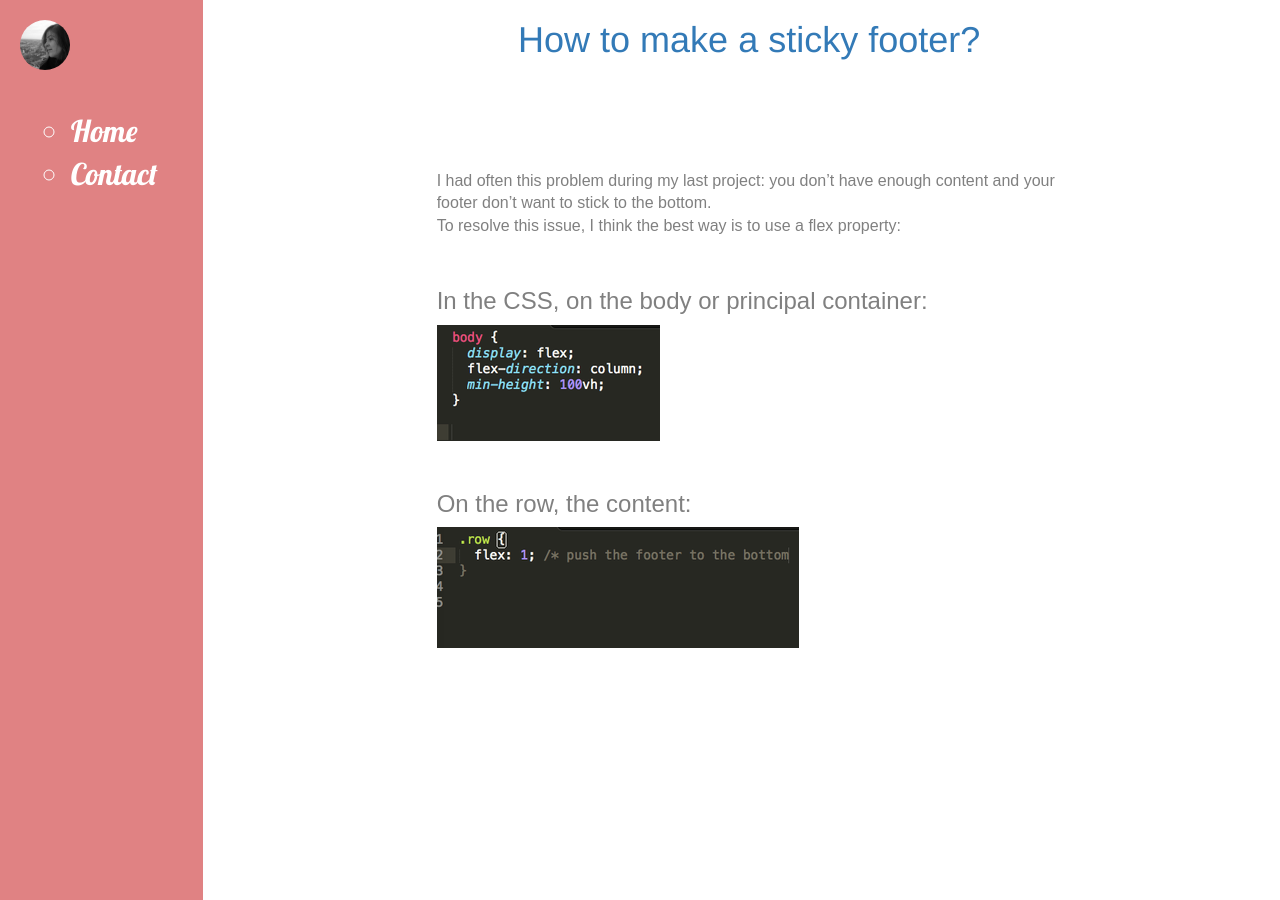
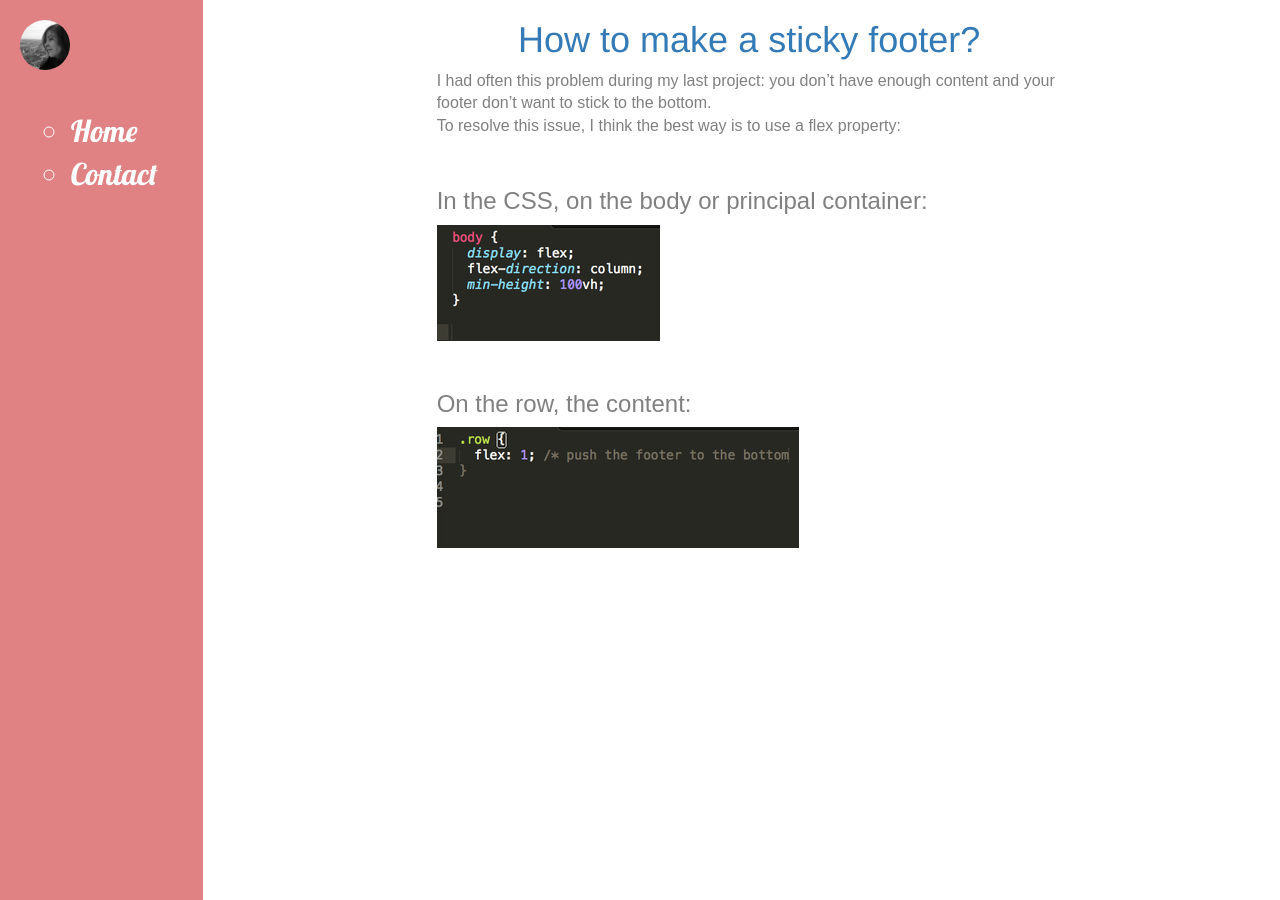
Before and after one commit to camilleanelli/camilleanelli.github.io, a Jekyll site: the page built from _posts/2015-12-10-sticky-footer.md, in a window 1280 px wide. Built offline with Jekyll 4.4.1, drawn with Linux system fonts in a browser that asks for light colours; nearby versions of some CDN libraries.

Commit message:
change some design

```diff
--- a/_layouts/article.html
+++ b/_layouts/article.html
@@ -20,7 +20,7 @@
     <div class="col-xs-8 col-md-6 col-md-offset-2">
     <article class="post">
     <h1 class="title-article"><a href="{{ site.url }}{{ page.url }}" rel="bookmark" title="{{ page.title }}">{{ page.title }}</a></h1>
-    <div class="spacer"></div>
+
       <div class="article-wrap">
         {{ content }}
       </div><!-- /.article-wrap -->
```
